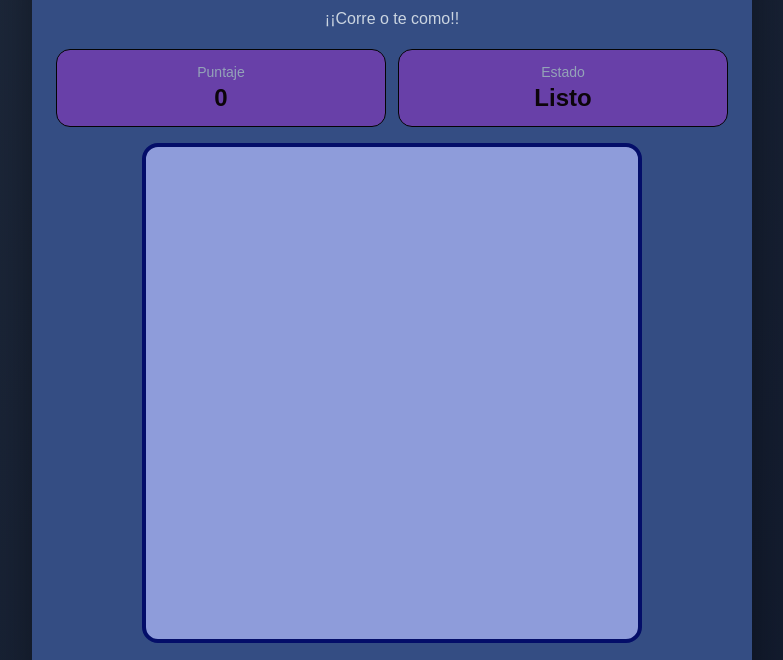
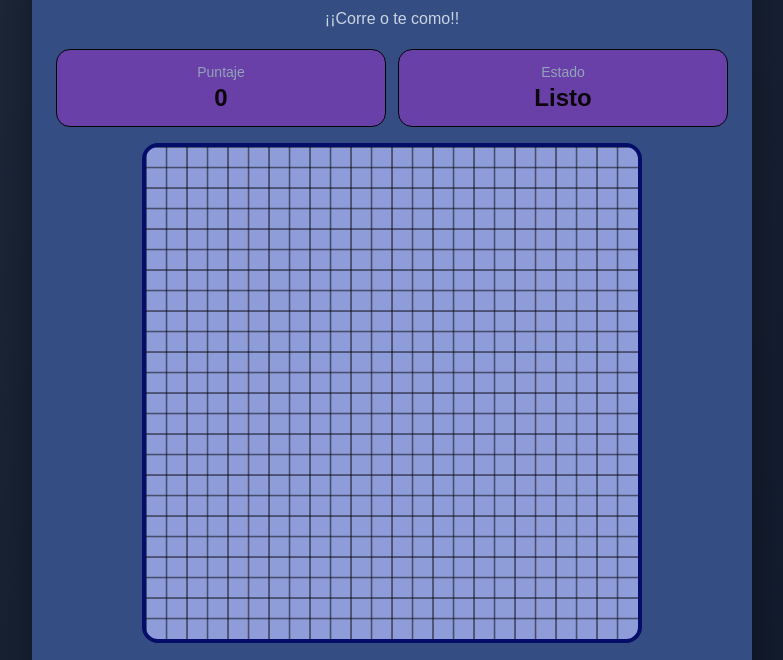
Before and after one commit to DomenicaPugo11/juego_serpiente, a plain HTML site: page serpiente.html in a window 1280 px wide. Shown: the part 85-745 px from the top of the page, without its empty margins (248-1031 px from the left). Drawn offline with Linux system fonts and the light colour scheme.

Commit message:
Funcion dibujarTablero

```diff
--- a/serpiente.html
+++ b/serpiente.html
@@ -24,7 +24,7 @@
       </div>
     </section>
 
-    <canvas id="canvasJuego" width="500" height="500"></canvas>
+    <canvas id="canvasJuego" width="600" height="600"></canvas>
 
     <section class="controles">
       <button class="vacio">-</button>
--- a/serpiente.js
+++ b/serpiente.js
@@ -2,6 +2,8 @@
     // 1. Capturamos el canvas y su contexto de dibujo
     const canvas = document.getElementById("canvasJuego");
     const ctx = canvas.getContext("2d");
+
+    const TAMANIO_CELDA = 25;
 
 
 
@@ -9,8 +11,30 @@
     // Primera pintura del juego al cargar la página
     dibujarTodo();
 
+
     // =========================
     // FUNCIONES DE DIBUJO
+    function dibujarTablero(){
+      //ctx.strokeStyle //coloca un color de línea, similar a fillStyle
+      //ctx.beginPath()//se invoca siempre para iniciar un trazo
+      //ctx.moveTo(20,10)//posición inicial de la figura, colocar cualquier valor
+      //ctx.lineTo(15,30)//dibuja una línea desde la ultima posicion del graficador, en este caso lo que puso en moveTo, hasta la posicion querecibe como parámetro, colocar cualquier valor
+      //ctx.stroke()//dibuja la línea
+      for (let x=0;x<canvas.width;x+=TAMANIO_CELDA){
+        ctx.strokeStyle
+        ctx.beginPath()
+        ctx.moveTo(x,0)
+        ctx.lineTo(x,canvas.height)
+        ctx.stroke()
+      }
+      for (let y=0;y<canvas.height;y+=TAMANIO_CELDA){
+        ctx.strokeStyle
+        ctx.beginPath()
+        ctx.moveTo(0,y)
+        ctx.lineTo(canvas.width,y)
+        ctx.stroke()
+      }
+    }
     // =========================
 
     function limpiarCanvas() {
@@ -19,4 +43,5 @@
 
     function dibujarTodo() {
       limpiarCanvas();
+      dibujarTablero();
     }
```
